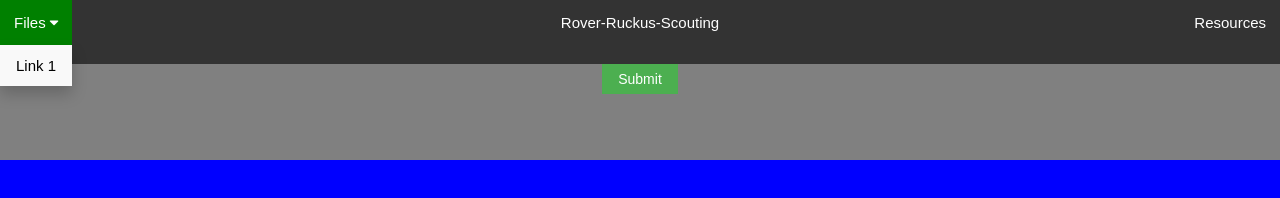
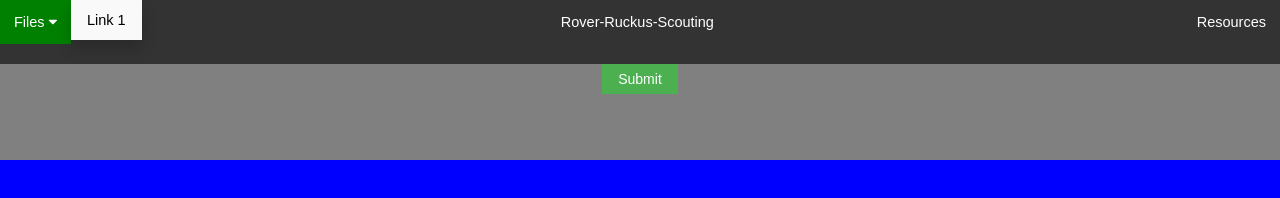
Before and after one commit to ichihtak000/Rover-Ruckus-Scouting, a plain HTML site: page index.html in a window 1280 px wide. Drawn offline with Linux system fonts and the light colour scheme.

Commit message:
navaigation spacing2

```diff
--- a/archive/old1.css
+++ b/archive/old1.css
@@ -10,7 +10,7 @@ html, body{
 
 /*navigation bar**********************************************/
 .navbar{
-	height:8%;
+	height:5%;
 	width:100%;
 	background-color: #333;
 	margin:0 auto;
--- a/css/navigation.css
+++ b/css/navigation.css
@@ -17,7 +17,7 @@ html, body{
 
 .navbar a {
     float: left;
-    font-size: 15px;
+    font-size: 14.5px;
     color: white;
     text-align: center;
     padding: 14px 16px;
@@ -30,7 +30,7 @@ html, body{
 }
 
 .dropdown .dropbtn {
-    font-size: 15px;
+    font-size: 14.5px;
     border: none;
     outline: none;
     color: white;
@@ -66,7 +66,7 @@ html, body{
 }
 
 .dropdown:hover .dropdown-content {
-    display: block;
+    display: inline-block;
 }
 
 #left-dropdown{
```
